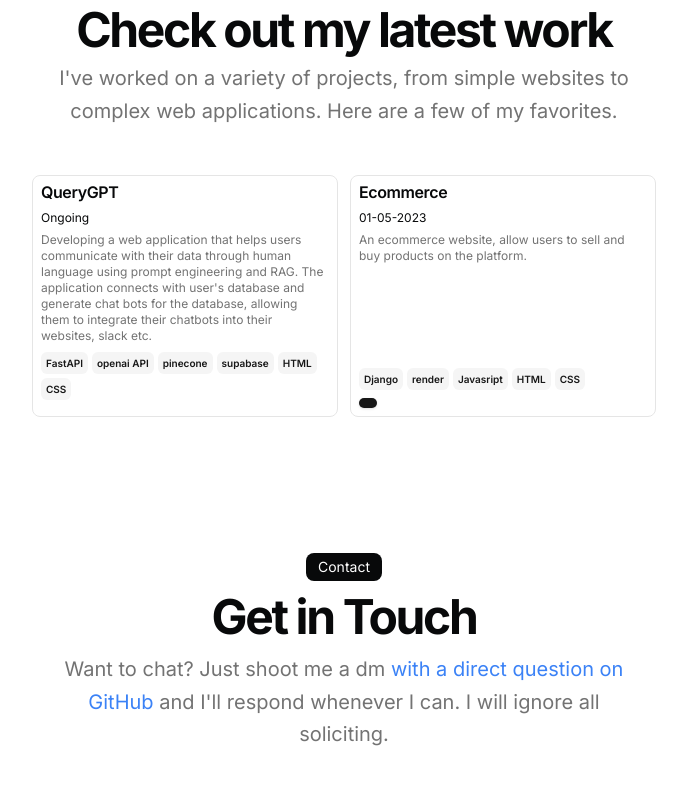
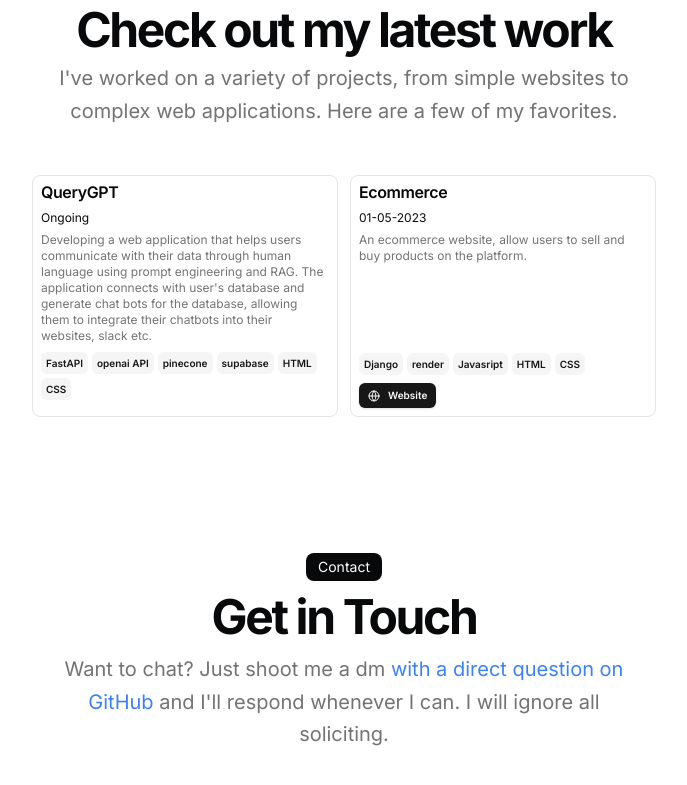
Before and after one commit to thatchloe/portfolio_web, a Next.js app: page / in a window 1280 px wide. Shown: the part 1074-1859 px from the top of the page, without its empty margins (296-983 px from the left). Built offline with nearby package versions, Linux system fonts and the light colour scheme.

Commit message:
added changes

```diff
--- a/src/data/resume.tsx
+++ b/src/data/resume.tsx
@@ -125,7 +125,13 @@ export const DATA = {
         "HTML",
         "CSS"
       ],
-      links: ["https://catto.onrender.com"],
+      links: [
+        {
+          type: "Website",
+          href: "https://catto.onrender.com",
+          icon: <Icons.globe className="size-3" />,
+        },
+      ],
       image: "",
       video: "",
     }
```
